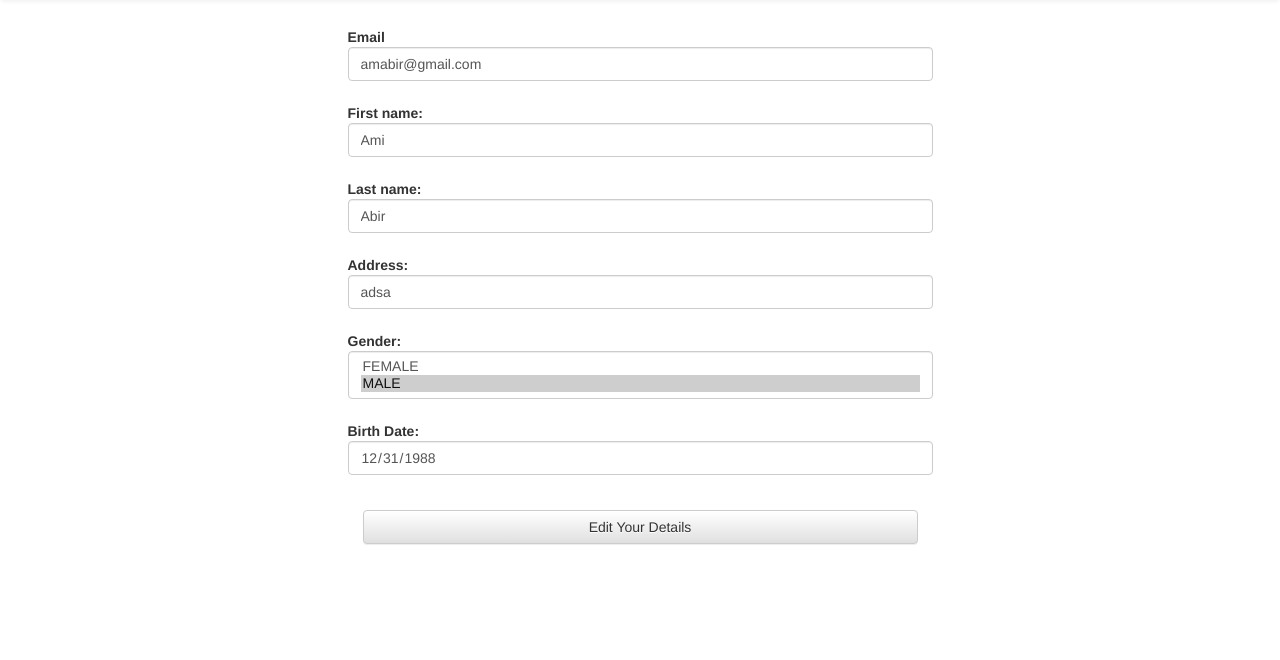
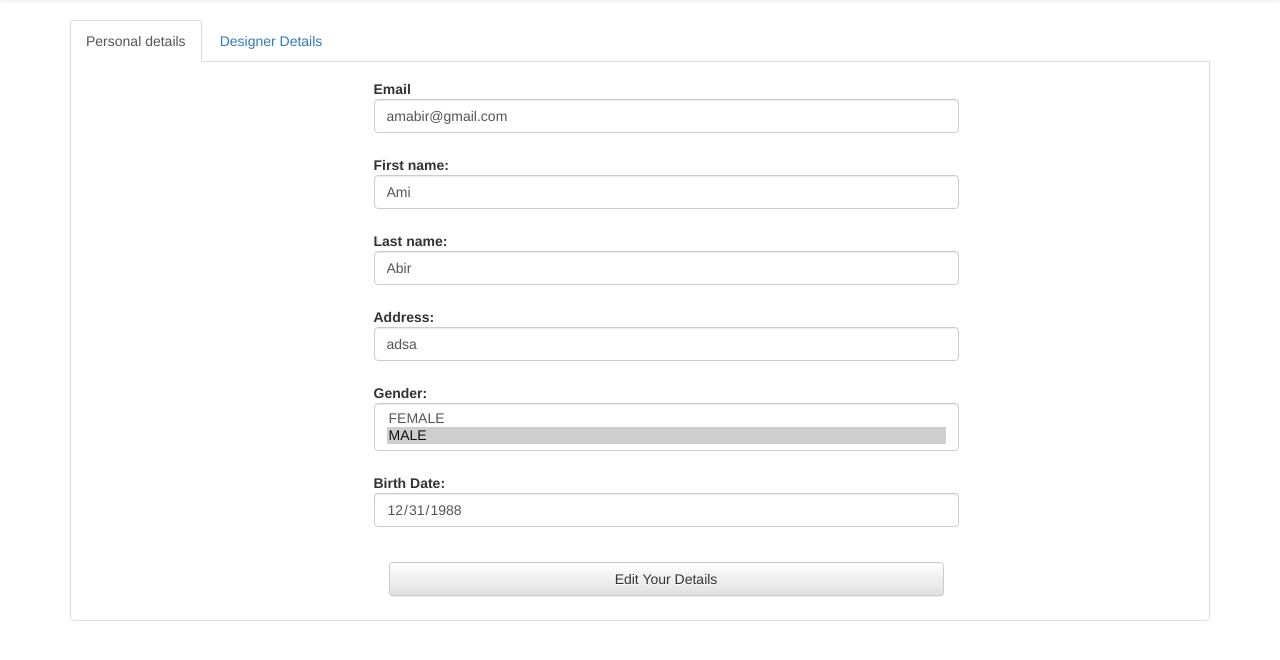
Before and after one commit to amitabir/suityou, a PHP site: page /profile.php in a window 1280 px wide. Shown: the part 52-712 px from the top of the page. Run offline with PHP 8.4, Linux system fonts and the light colour scheme; the visitor is signed in with stand-in values (Sample User, id 1); data comes from the database, SQL or seed files in the repository; some libraries are stand-ins or nearby versions.

Commit message:
fixed profile page
added a tabing option for editing details

```diff
--- a/profile.php
+++ b/profile.php
@@ -40,6 +40,15 @@ if(isset($_SESSION['user_id'],$_SESSION['email']))
 				$hidden='style="display:none"';
 				$hiddenEdit='';
 			}
+			if(isset($_SESSION['is_designer']) && $_SESSION['is_designer'] == "1")
+			{
+				$designer= true;
+			}
+			else
+			{
+				$designer= false;
+			}
+
 ?>
 <script type="text/javascript" src="profile_validate.js"></script>
 <style type="text/css">
@@ -47,7 +56,25 @@ if(isset($_SESSION['user_id'],$_SESSION['email']))
       {
       	background-color: #fff;
       }
+
 </style>
+<div class="container">
+	<div role="tabpanel">
+	  <!-- Nav tabs -->
+	  <ul class="nav nav-tabs" role="tablist">
+	    <li role="presentation" class="active"><a href="#Personal" aria-controls="Personal" role="tab" data-toggle="tab">Personal details</a></li>
+	    <?php
+	    	if($designer)
+	    	{
+	    ?>
+	    	<li role="presentation"><a href="#designer" aria-controls="designer" role="tab" data-toggle="tab">Designer Details</a></li>
+	    <?php
+	    	}
+	    ?>
+	  </ul>
+	  <!-- Tab panes -->
+	  <div class="tab-content">
+	    <div role="tabpanel" class="tab-pane active" id="Personal">
 	    	<div class="container">
 				 <div class="row">
 				 	<div class="col-md-6 col-md-offset-3">
@@ -92,11 +119,21 @@ if(isset($_SESSION['user_id'],$_SESSION['email']))
 					    </div>
 				    </div>
 				</div>
+	    </div>
 	    <?php
-				if($user->is_designer != 0)
+	    if($designer)
 	    {
-					//insert edit designer details
+	    ?>
+	    <div role="tabpanel" class="tab-pane" id="designer">
+	    	<!-- Inesert Designer details here -->
+	    </div>
+	    <?php
 	    }
+	    ?>
+	  </div>
+	</div>
+</div>
+<?php
 		}
 		else
 		{
--- a/style/style.css
+++ b/style/style.css
@@ -64,6 +64,21 @@
 	margin-left: 50%;
 }
 
+/*tabs styling */
+.tab-pane {
+
+    border-left: 1px solid #ddd;
+    border-right: 1px solid #ddd;
+    border-bottom: 1px solid #ddd;
+    border-radius: 0px 0px 5px 5px;
+    padding: 10px;
+}
+
+.nav-tabs {
+    margin-bottom: 0;
+}
+
+
 /* Pagination style */
 /*.my_pagination{margin:0;padding:0;}
 .my_pagination li{
```
Lines whose indentation alone changed are shown as unchanged.
